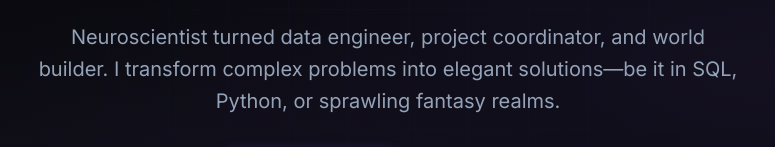
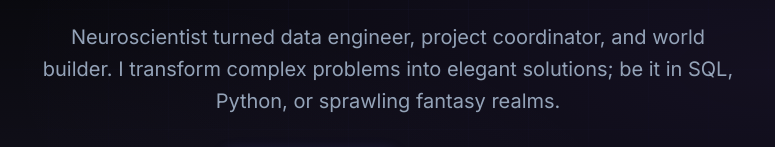
Before and after one commit to kikiviki/aka, a plain HTML site: page index.html in a window 1280 px wide. Shown: the part 411-558 px from the top of the page, 252-1027 px from the left. Drawn offline with Linux system fonts and the light colour scheme.

Commit message:
Fix punctuation in hero description

```diff
--- a/index.html
+++ b/index.html
@@ -900,7 +900,7 @@
             <h1>Building at the <span class="gradient-text">Intersection</span> of Data & Narrative</h1>
             <p class="hero-description">
                 Neuroscientist turned data engineer, project coordinator, and world builder.
-                I transform complex problems into elegant solutions—be it in SQL, Python, or sprawling fantasy realms.
+                I transform complex problems into elegant solutions; be it in SQL, Python, or sprawling fantasy realms.
             </p>
             <div class="hero-cta">
                 <a href="#contact" class="btn btn-primary">
```
